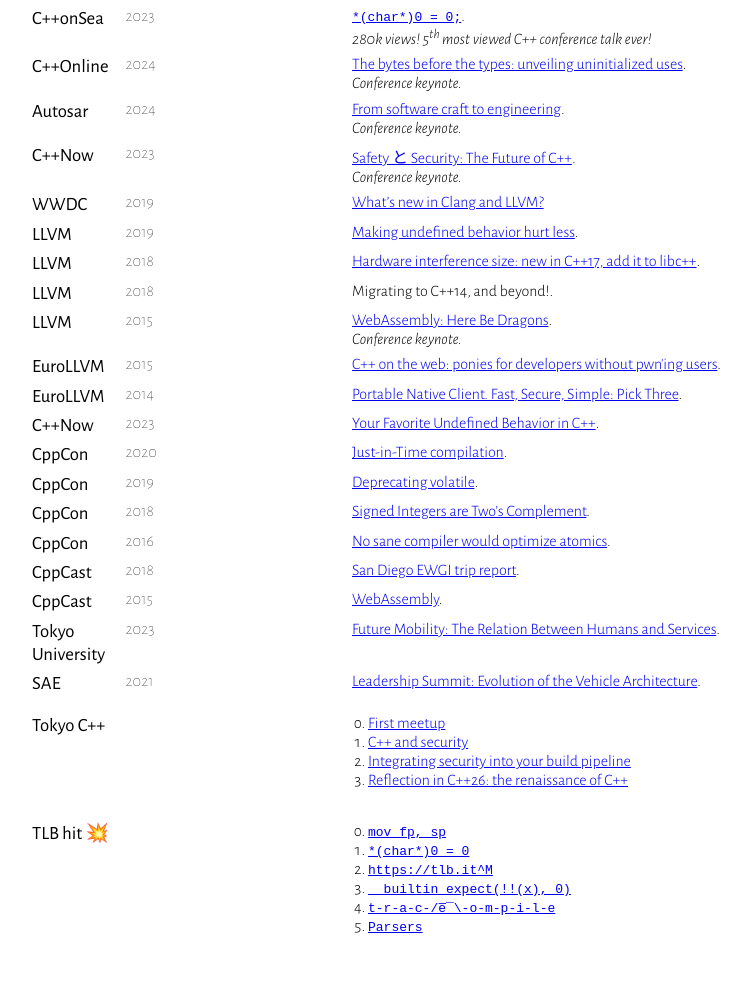
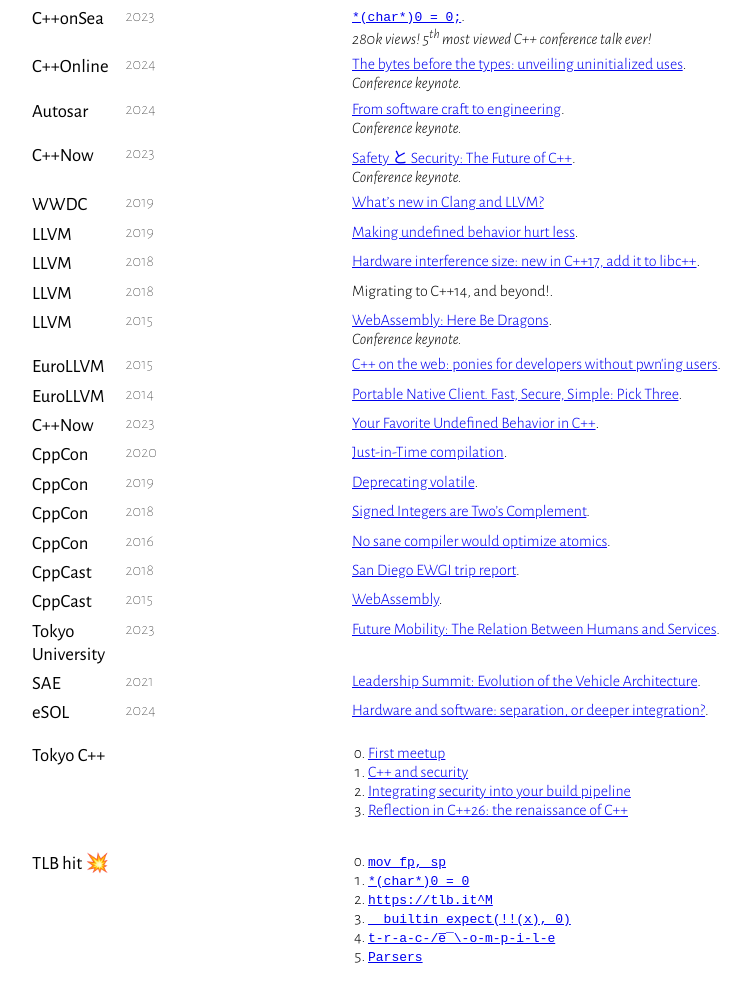
Before and after one commit to jfbastien/jfbastien.github.io, a plain HTML site: page index.html in a window 1280 px wide. Shown: the part 2558-3560 px from the top of the page, without its empty margins (208-957 px from the left). Before the commit the page ends 3534 px from the top, so only its background shows below. Drawn offline with Linux system fonts and the light colour scheme.

Commit message:
eSOL technology conference

```diff
--- a/index.html
+++ b/index.html
@@ -399,6 +399,14 @@
               <p><a href="https://www.sae.org/servlets/techSession?EVT_NAME=LS600&GROUP_CD=PANEL&SCHED_NUM=322889&tab=sessionDetails&REQUEST_TYPE=SESSION_DETAILS">Leadership Summit: Evolution of the Vehicle Architecture</a>.</p>
             </div>
           </div>
+          <div class="short entry">
+            <div class=where><h3>eSOL</h3>
+              <p>2024</p>
+            </div>
+            <div class=what>
+              <p><a href="https://www.youtube.com/watch?v=FGEQe7DNXMI">Hardware and software: separation, or deeper integration?</a>.</p>
+            </div>
+          </div>
           <div class=entry>
             <div class=where><h3>Tokyo C++</h3>
             </div>
```
